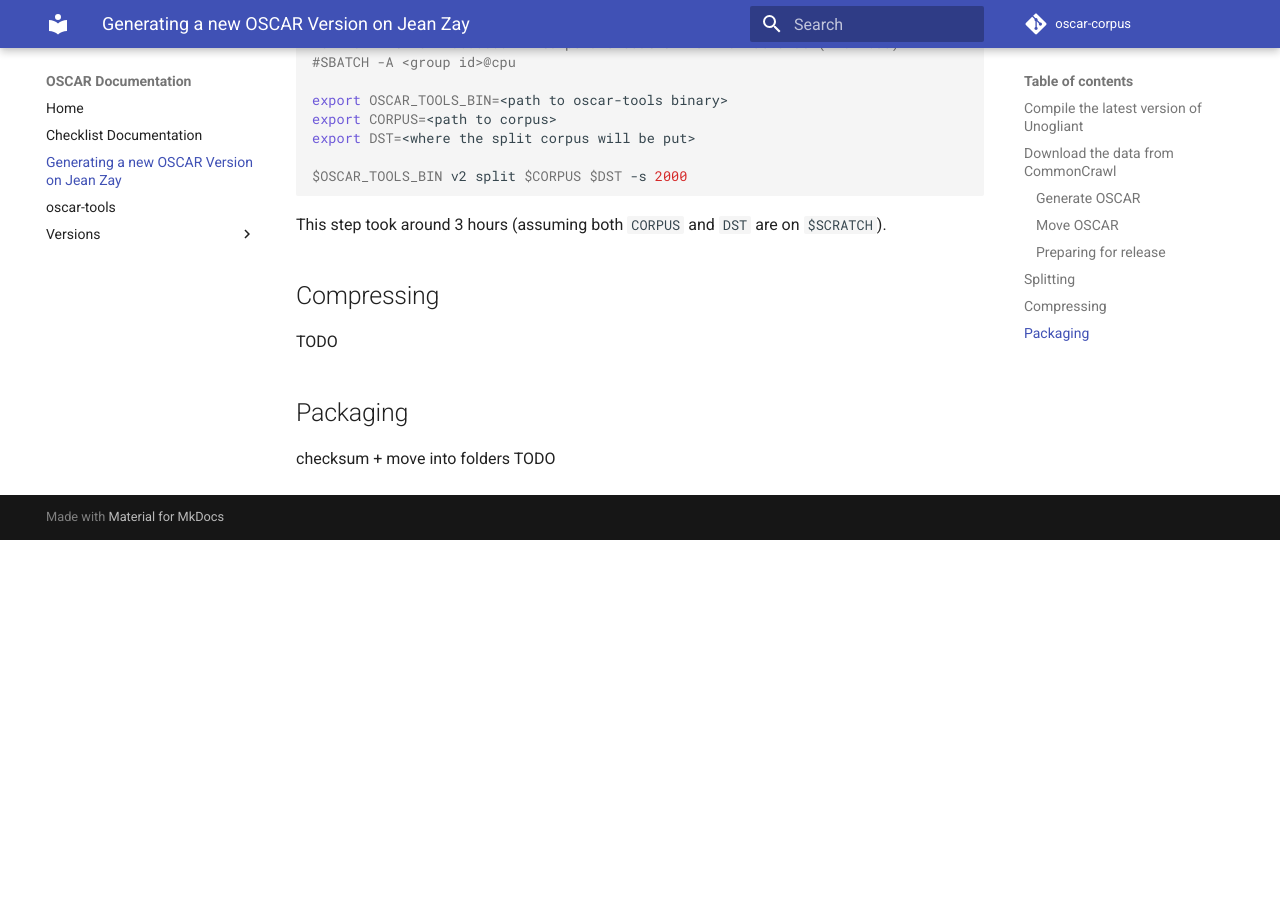
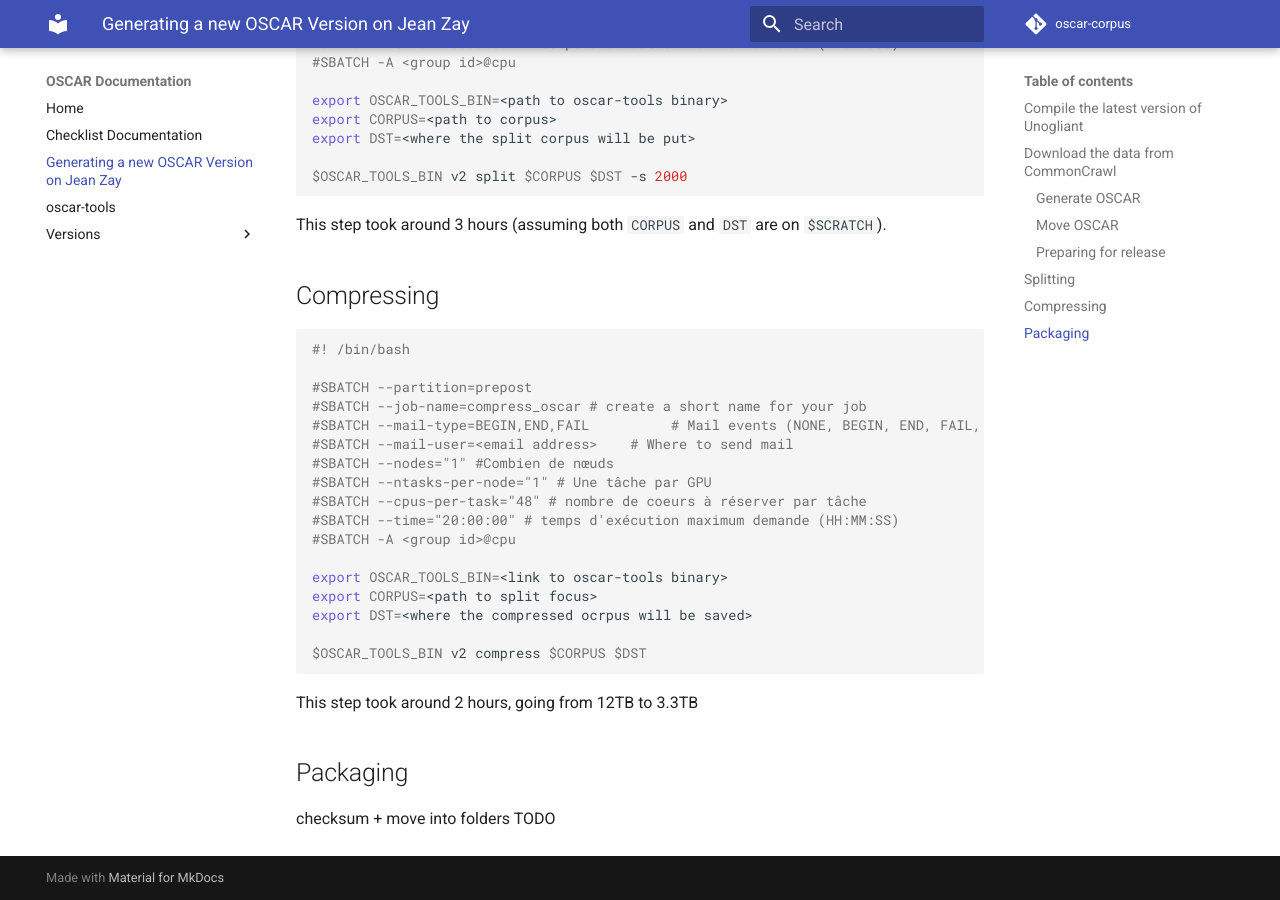
Before and after one commit to oscar-project/documentation, an MkDocs documentation site: the page built from docs/generation-jeanzay.md, in a window 1280 px wide and 900 px high, scrolled down 4234 px. Built offline with MkDocs 1.6.1 and Material for MkDocs 9.7.7, drawn with Linux system fonts in a browser that asks for light colours; comment, search, counter and statistics services are not loaded; before the commit the page ends 4774 px from its top, so only the background shows below that.

Commit message:
add compression guide

````diff
--- a/docs/generation-jeanzay.md
+++ b/docs/generation-jeanzay.md
@@ -197,7 +197,28 @@
 
 ## Compressing
 
-TODO
+```bash
+#! /bin/bash
+
+#SBATCH --partition=prepost
+#SBATCH --job-name=compress_oscar # create a short name for your job
+#SBATCH --mail-type=BEGIN,END,FAIL          # Mail events (NONE, BEGIN, END, FAIL, ALL)
+#SBATCH --mail-user=<email address>    # Where to send mail
+#SBATCH --nodes="1" #Combien de nœuds
+#SBATCH --ntasks-per-node="1" # Une tâche par GPU
+#SBATCH --cpus-per-task="48" # nombre de coeurs à réserver par tâche
+#SBATCH --time="20:00:00" # temps d'exécution maximum demande (HH:MM:SS)
+#SBATCH -A <group id>@cpu
+
+export OSCAR_TOOLS_BIN=<link to oscar-tools binary>
+export CORPUS=<path to split focus>
+export DST=<where the compressed ocrpus will be saved>
+
+$OSCAR_TOOLS_BIN v2 compress $CORPUS $DST
+```
+
+This step took around 2 hours, going from 12TB to 3.3TB
+
 ## Packaging
 
 checksum + move into folders
````
